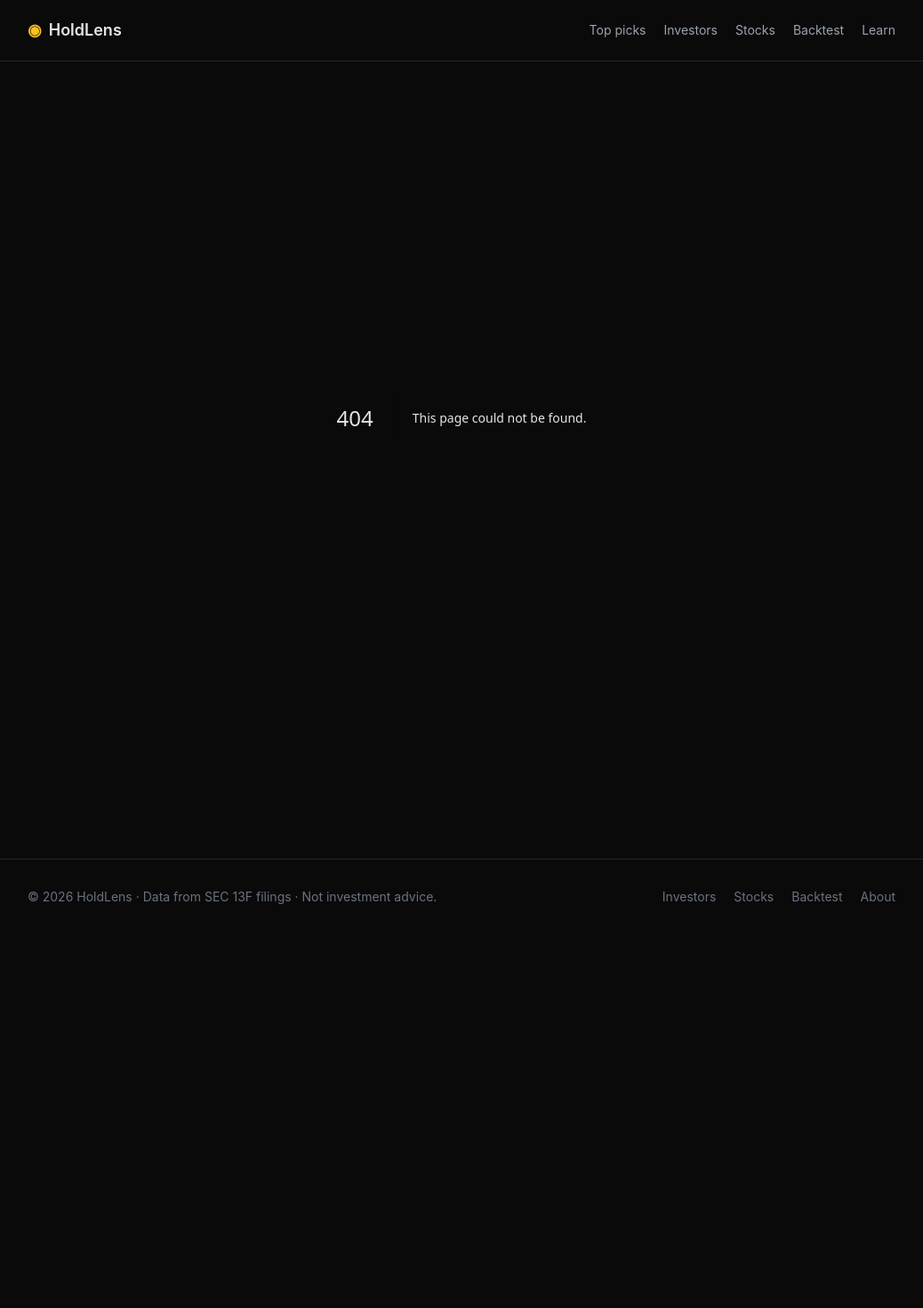
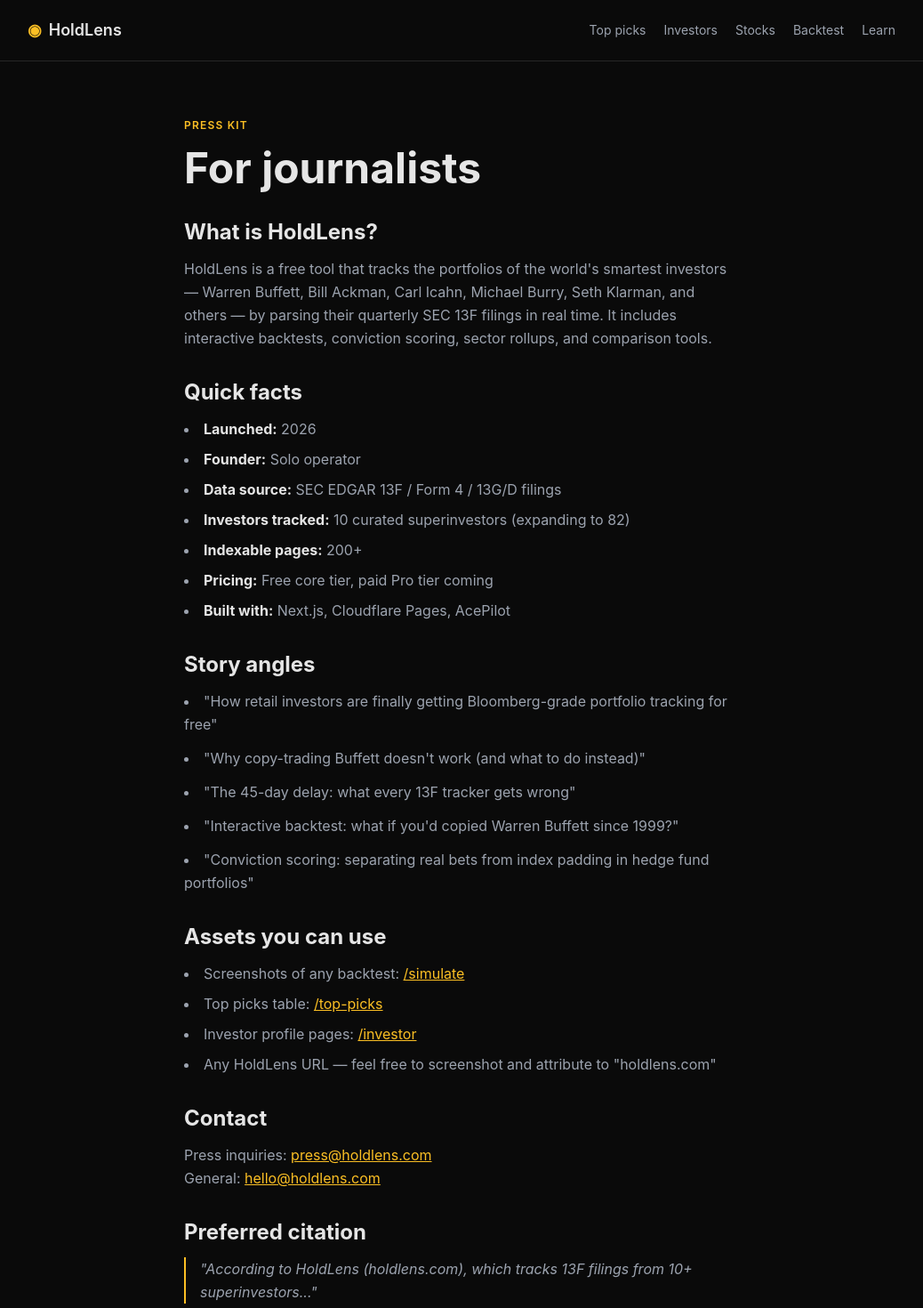
Before and after one commit to acevaultorg/holdlens, a Next.js app: page /press in a window 1280 px wide. Before the commit this address had no page. Shown: the top 1470 px of the page at 89% size, without its empty margins (121-1159 px from the left). Before the commit the page ends 1050 px from the top, so only its background shows below. Built offline with nearby package versions, Linux system fonts and the light colour scheme.

Commit message:
acepilot: v0.11 — FAQ page with FAQPage schema, press kit page, expanded footer nav

```diff
--- /dev/null
+++ b/app/faq/page.tsx
@@ -0,0 +1,87 @@
+import type { Metadata } from "next";
+
+export const metadata: Metadata = {
+  title: "FAQ — HoldLens hedge fund tracking",
+  description: "Frequently asked questions about HoldLens, 13F filings, superinvestor tracking, and copy-trading.",
+};
+
+const FAQS = [
+  {
+    q: "Is HoldLens really free?",
+    a: "Yes. The core product — investor profiles, ticker pages, backtests, comparisons, learning content, RSS feed — is free forever. A Pro tier with alerts and CSV export is planned but the free tier will never be paywalled.",
+  },
+  {
+    q: "Where does your data come from?",
+    a: "100% from public SEC filings — primarily 13F-HR forms filed quarterly, plus Form 4 insider trades and 13G/13D large-position disclosures. No scraping, no paid feeds, no insider info.",
+  },
+  {
+    q: "How often is data updated?",
+    a: "Manager portfolios refresh within hours of each 13F filing. 13Fs are due 45 days after each calendar quarter ends, so Q1 data arrives in May, Q2 in August, Q3 in November, Q4 in February.",
+  },
+  {
+    q: "Why is the data 45 days old?",
+    a: "That's the legal floor. The SEC requires 13Fs within 45 days of quarter-end. No public source has fresher long-equity data — if you see a service claiming otherwise, it's either non-US data or wrong.",
+  },
+  {
+    q: "Can I actually copy Buffett's trades?",
+    a: "Not literally. By the time you see a position on HoldLens, the price has usually moved 5-15% from where Buffett bought. HoldLens is for pattern recognition and idea generation, not copy-trading. See our full explanation in /learn/copy-trading-myth.",
+  },
+  {
+    q: "Why don't you show short positions?",
+    a: "13Fs only require long US equity disclosures. Shorts, options (except notional), bonds, foreign stocks, private equity, and crypto are all invisible to us — and to every other 13F tracker. It's a legal limit, not a design choice.",
+  },
+  {
+    q: "How many superinvestors do you track?",
+    a: "Currently 10 hand-curated superinvestors: Warren Buffett, Bill Ackman, Carl Icahn, David Einhorn, Seth Klarman, Joel Greenblatt, Michael Burry, Stanley Druckenmiller, Li Lu, and Mohnish Pabrai. Expanding to 82 in v0.4.",
+  },
+  {
+    q: "Is HoldLens investment advice?",
+    a: "No. HoldLens is a data tool. We show you what the smartest minds in the market are doing — we never tell you what to buy. Always do your own research and consult a licensed financial advisor.",
+  },
+  {
+    q: "Who's behind HoldLens?",
+    a: "HoldLens is a solo-founder product. Built with AI assistance via AcePilot. Contact: hello@holdlens.com",
+  },
+  {
+    q: "Can I get alerts when a manager makes a move?",
+    a: "Email alerts are coming in v0.3. Sign up on the homepage to be first in line. One email per 13F filing, no spam.",
+  },
+  {
+    q: "Do you have an API?",
+    a: "API tier ships in v0.5. For now, the RSS feed at /feed.xml provides structured updates.",
+  },
+  {
+    q: "Can I embed HoldLens widgets on my blog?",
+    a: "Embed widgets are on the roadmap for v0.4. For now, feel free to link to any HoldLens page — we love backlinks.",
+  },
+];
+
+export default function FAQPage() {
+  const ld = {
+    "@context": "https://schema.org",
+    "@type": "FAQPage",
+    mainEntity: FAQS.map((f) => ({
+      "@type": "Question",
+      name: f.q,
+      acceptedAnswer: { "@type": "Answer", text: f.a },
+    })),
+  };
+  return (
+    <div className="max-w-2xl mx-auto px-6 py-16">
+      <script type="application/ld+json" dangerouslySetInnerHTML={{ __html: JSON.stringify(ld) }} />
+      <div className="text-xs uppercase tracking-widest text-brand font-semibold mb-4">FAQ</div>
+      <h1 className="text-4xl md:text-5xl font-bold leading-tight mb-12">Frequently asked questions</h1>
+      <div className="space-y-8">
+        {FAQS.map((f, i) => (
+          <div key={i} className="border-b border-border pb-8 last:border-0">
+            <h2 className="text-xl font-bold mb-3 text-text">{f.q}</h2>
+            <p className="text-muted leading-relaxed">{f.a}</p>
+          </div>
+        ))}
+      </div>
+      <p className="text-xs text-dim pt-8 mt-12">
+        Not answered here? Email <a href="mailto:hello@holdlens.com" className="text-brand underline">hello@holdlens.com</a>.
+      </p>
+    </div>
+  );
+}
--- a/app/layout.tsx
+++ b/app/layout.tsx
@@ -49,10 +49,14 @@
           <div className="max-w-5xl mx-auto px-6 py-8 text-sm text-dim flex flex-col md:flex-row justify-between gap-4">
             <div>© 2026 HoldLens · Data from SEC 13F filings · Not investment advice.</div>
             <div className="flex gap-5 flex-wrap">
+              <a href="/top-picks" className="hover:text-text">Top picks</a>
               <a href="/investor" className="hover:text-text">Investors</a>
               <a href="/ticker" className="hover:text-text">Stocks</a>
-              <a href="/simulate/buffett" className="hover:text-text">Backtest</a>
+              <a href="/simulate" className="hover:text-text">Backtest</a>
+              <a href="/learn" className="hover:text-text">Learn</a>
+              <a href="/faq" className="hover:text-text">FAQ</a>
               <a href="/about" className="hover:text-text">About</a>
+              <a href="/press" className="hover:text-text">Press</a>
             </div>
           </div>
         </footer>
--- /dev/null
+++ b/app/press/page.tsx
@@ -0,0 +1,76 @@
+import type { Metadata } from "next";
+
+export const metadata: Metadata = {
+  title: "Press kit — HoldLens",
+  description: "Press kit, media mentions, and resources for journalists covering HoldLens and hedge fund tracking.",
+};
+
+export default function PressPage() {
+  return (
+    <div className="max-w-2xl mx-auto px-6 py-16">
+      <div className="text-xs uppercase tracking-widest text-brand font-semibold mb-4">Press kit</div>
+      <h1 className="text-4xl md:text-5xl font-bold leading-tight mb-8">For journalists</h1>
+
+      <div className="space-y-8 text-text leading-relaxed">
+        <section>
+          <h2 className="text-2xl font-bold mb-3">What is HoldLens?</h2>
+          <p className="text-muted">
+            HoldLens is a free tool that tracks the portfolios of the world's smartest investors — Warren Buffett,
+            Bill Ackman, Carl Icahn, Michael Burry, Seth Klarman, and others — by parsing their quarterly SEC 13F
+            filings in real time. It includes interactive backtests, conviction scoring, sector rollups, and
+            comparison tools.
+          </p>
+        </section>
+
+        <section>
+          <h2 className="text-2xl font-bold mb-3">Quick facts</h2>
+          <ul className="text-muted space-y-2 list-disc list-inside">
+            <li><strong className="text-text">Launched:</strong> 2026</li>
+            <li><strong className="text-text">Founder:</strong> Solo operator</li>
+            <li><strong className="text-text">Data source:</strong> SEC EDGAR 13F / Form 4 / 13G/D filings</li>
+            <li><strong className="text-text">Investors tracked:</strong> 10 curated superinvestors (expanding to 82)</li>
+            <li><strong className="text-text">Indexable pages:</strong> 200+</li>
+            <li><strong className="text-text">Pricing:</strong> Free core tier, paid Pro tier coming</li>
+            <li><strong className="text-text">Built with:</strong> Next.js, Cloudflare Pages, AcePilot</li>
+          </ul>
+        </section>
+
+        <section>
+          <h2 className="text-2xl font-bold mb-3">Story angles</h2>
+          <ul className="text-muted space-y-3 list-disc list-inside">
+            <li>"How retail investors are finally getting Bloomberg-grade portfolio tracking for free"</li>
+            <li>"Why copy-trading Buffett doesn't work (and what to do instead)"</li>
+            <li>"The 45-day delay: what every 13F tracker gets wrong"</li>
+            <li>"Interactive backtest: what if you'd copied Warren Buffett since 1999?"</li>
+            <li>"Conviction scoring: separating real bets from index padding in hedge fund portfolios"</li>
+          </ul>
+        </section>
+
+        <section>
+          <h2 className="text-2xl font-bold mb-3">Assets you can use</h2>
+          <ul className="text-muted space-y-2 list-disc list-inside">
+            <li>Screenshots of any backtest: <a href="/simulate" className="text-brand underline">/simulate</a></li>
+            <li>Top picks table: <a href="/top-picks" className="text-brand underline">/top-picks</a></li>
+            <li>Investor profile pages: <a href="/investor" className="text-brand underline">/investor</a></li>
+            <li>Any HoldLens URL — feel free to screenshot and attribute to "holdlens.com"</li>
+          </ul>
+        </section>
+
+        <section>
+          <h2 className="text-2xl font-bold mb-3">Contact</h2>
+          <p className="text-muted">
+            Press inquiries: <a href="mailto:press@holdlens.com" className="text-brand underline">press@holdlens.com</a><br />
+            General: <a href="mailto:hello@holdlens.com" className="text-brand underline">hello@holdlens.com</a>
+          </p>
+        </section>
+
+        <section>
+          <h2 className="text-2xl font-bold mb-3">Preferred citation</h2>
+          <blockquote className="border-l-2 border-brand pl-4 text-muted italic">
+            "According to HoldLens (holdlens.com), which tracks 13F filings from 10+ superinvestors..."
+          </blockquote>
+        </section>
+      </div>
+    </div>
+  );
+}
--- a/app/sitemap.ts
+++ b/app/sitemap.ts
@@ -33,6 +33,8 @@
     { url: `${base}/top-picks`, lastModified: now, changeFrequency: "weekly", priority: 0.95 },
     { url: `${base}/about`, lastModified: now, changeFrequency: "monthly", priority: 0.5 },
     { url: `${base}/methodology`, lastModified: now, changeFrequency: "monthly", priority: 0.6 },
+    { url: `${base}/faq`, lastModified: now, changeFrequency: "monthly", priority: 0.75 },
+    { url: `${base}/press`, lastModified: now, changeFrequency: "monthly", priority: 0.5 },
   ];
 
   const sectorUrls: MetadataRoute.Sitemap = SECTORS.map((s) => ({
```
Also changed, not shown: 403 other files (tests, documents, lock files or other folders).
